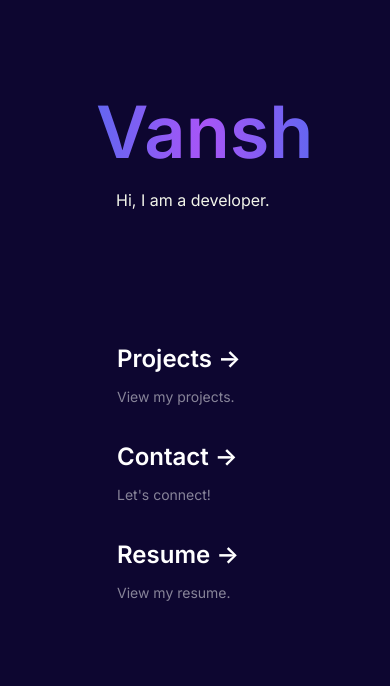
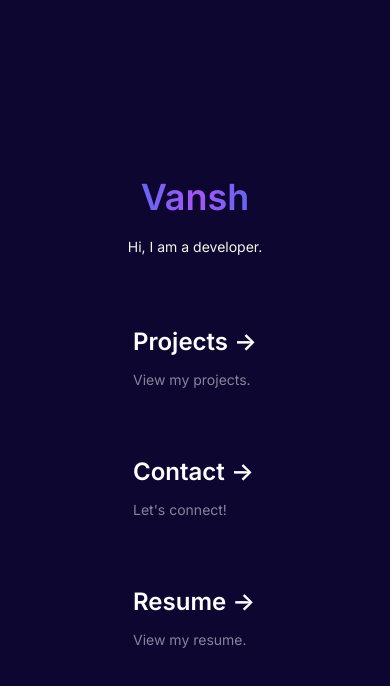
Before and after one commit to V-nsh/V-nsh, a Next.js app: page / in a window 390 px wide. Shown: the top 686 px of the page. Built offline with nearby package versions, Linux system fonts and the light colour scheme.

Commit message:
responsive design

```diff
--- a/app/page.js
+++ b/app/page.js
@@ -3,26 +3,28 @@ import Link from "next/link";
 
 export default function Home() {
   return (
-    <main className="flex min-h-screen flex-col items-left justify-between p-24 bg-ruski-violet bg-contain">
-      {/* <Navbar /> */}
+    <main className="flex flex-col items-center justify-center min-h-screen p-24 bg-ruski-violet bg-contain text-white">
       {/* name and about */}
-      <div className="grid grid-rows-2">
-        <div className="text-7xl font-semibold
+      <div className="text-4xl md:text-5xl lg:text-6xl xl:text-8xl font-semibold
                     bg-gradient-to-r bg-clip-text  text-transparent
                     from-indigo-500 via-purple-500 to-indigo-500
-              animate-text lg:text-8xl">Vansh</div>
-        <div className="py-5 px-5 text-french-gray">Hi, I am a developer.</div>
+                    animate-text">
+        Vansh
+      </div>
+      <div className="py-5 px-5 text-french-gray text-sm md:text-base lg:text-lg xl:text-xl">
+        Hi, I am a developer.
       </div>
 
       {/* projects and contact */}
-      <div className="mb-32 grid grid-cols-1 text-left text-white max-w-full lg:max-w-8xl lg:w-full lg:mb-0 lg:grid-cols-3 lg:text-left mb:grid-cols-1 sm:grid-cols-1">
-
+      <div className="grid grid-cols-1 gap-8 mt-8 md:grid-cols-2 lg:grid-cols-3 xl:grid-cols-3">
         {/* projects */}
-        <Link className="group rounded-lg border border-transparent px-5 py-4 transition-colors hover:border-gray-300 hover:bg-gray-100 hover:dark:border-neutral-700 hover:dark:bg-neutral-800 hover:dark:bg-opacity-30"
+        <Link
+          className="group rounded-lg border border-transparent px-5 py-4 transition-colors hover:border-gray-300 hover:bg-gray-100 hover:dark:border-neutral-700 hover:dark:bg-neutral-800 hover:dark:bg-opacity-30"
           href="/projects"
         >
           <h2 className="mb-3 text-2xl font-semibold">
-          Projects{' '}<span className="inline-block transition-transform group-hover:translate-x-1 motion-reduce:transform-none">
+            Projects{' '}
+            <span className="inline-block transition-transform group-hover:translate-x-1 motion-reduce:transform-none">
               -&gt;
             </span>
           </h2>
@@ -32,25 +34,29 @@ export default function Home() {
         </Link>
 
         {/* contact */}
-        <Link className="group rounded-lg border border-transparent px-5 py-4 transition-colors hover:border-gray-300 hover:bg-gray-100 hover:dark:border-neutral-700 hover:dark:bg-neutral-800 hover:dark:bg-opacity-30"
+        <Link
+          className="group rounded-lg border border-transparent px-5 py-4 transition-colors hover:border-gray-300 hover:bg-gray-100 hover:dark:border-neutral-700 hover:dark:bg-neutral-800 hover:dark:bg-opacity-30"
           href="/contact"
         >
           <h2 className="mb-3 text-2xl font-semibold">
-        Contact{' '}<span className="inline-block transition-transform group-hover:translate-x-1 motion-reduce:transform-none">
+            Contact{' '}
+            <span className="inline-block transition-transform group-hover:translate-x-1 motion-reduce:transform-none">
               -&gt;
             </span>
           </h2>
           <p className="m-0 max-w-[30ch] text-sm opacity-50">
-            Let&apos;s connect!
+            Let's connect!
           </p>
         </Link>
 
         {/* Resume */}
-        <Link className="group rounded-lg border border-transparent px-5 py-4 transition-colors hover:border-gray-300 hover:bg-gray-100 hover:dark:border-neutral-700 hover:dark:bg-neutral-800 hover:dark:bg-opacity-30"
+        <Link
+          className="group rounded-lg border border-transparent px-5 py-4 transition-colors hover:border-gray-300 hover:bg-gray-100 hover:dark:border-neutral-700 hover:dark:bg-neutral-800 hover:dark:bg-opacity-30"
           href="/resume.pdf"
         >
           <h2 className="mb-3 text-2xl font-semibold">
-        Resume{' '}<span className="inline-block transition-transform group-hover:translate-x-1 motion-reduce:transform-none">
+            Resume{' '}
+            <span className="inline-block transition-transform group-hover:translate-x-1 motion-reduce:transform-none">
               -&gt;
             </span>
           </h2>
@@ -58,8 +64,8 @@ export default function Home() {
             View my resume.
           </p>
         </Link>
-
       </div>
     </main>
+
   )
 }
--- a/app/projects/page.js
+++ b/app/projects/page.js
@@ -2,7 +2,7 @@ import Navbar from "../components/navbar";
 
 export default function Home() {
     return (
-        <div className="grid min-h-screen text-white grid-row-auto items-left justify-between p-24 bg-ruski-violet bg-contain">
+        <div className="grid min-h-screen items-center justify-center text-white grid-row-auto items-left justify-between p-24 bg-ruski-violet bg-contain">
             <Navbar />
             <div className="max-w-2xl mx-auto h-min lg:mx-0">
 					<h2 className="text-3xl font-bold tracking-tight text-zinc-100 sm:text-4xl">
```
Lines whose indentation alone changed are shown as unchanged.
